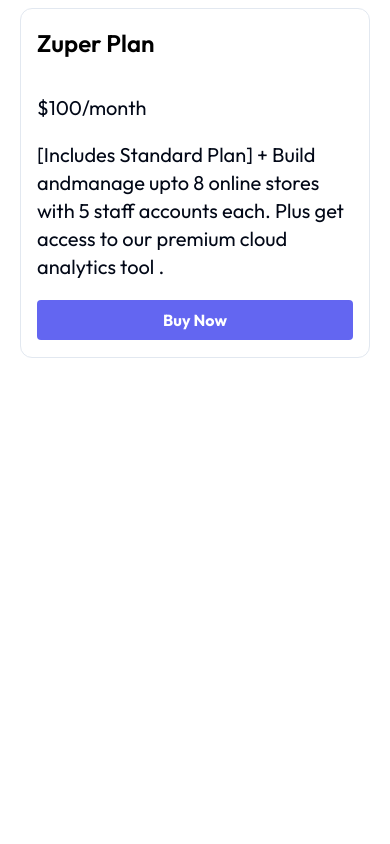
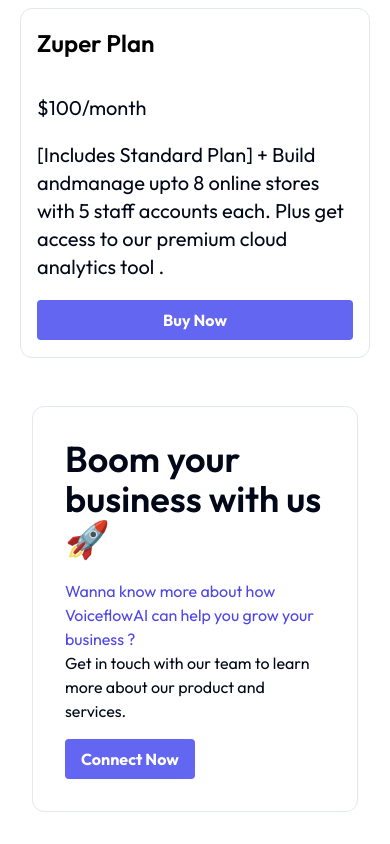
Before and after one commit to Abhishek-M-K/Voiceflow-landing, a Next.js app: page / in a window 390 px wide. Shown: the part 5257-6101 px from the top of the page. Before the commit the page ends 5631 px from the top, so only its background shows below. Built offline with nearby package versions, Linux system fonts and the light colour scheme.

Commit message:
feat : add query section

```diff
--- a/app/fourth-section/page.tsx
+++ b/app/fourth-section/page.tsx
@@ -1,7 +1,28 @@
 const FourthSection = () => {
   return (
-    <div>
-      <h1>Fourth Section</h1>
+    <div className="md:py-20 p-8 ">
+      <div className=" border-[1px] md:w-2/4 p-8 mx-auto rounded-xl">
+        <div className="text-4xl mb-5 font-semibold">
+          Boom your business with us{" "}
+          <span role="img" aria-label="rocket">
+            {" "}
+            🚀
+          </span>
+        </div>
+
+        <div>
+          <span className="text-indigo-600">
+            Wanna know more about how VoiceflowAI can help you grow your
+            business ?{" "}
+          </span>
+          <br /> Get in touch with our team to learn more about our product and
+          services.
+        </div>
+
+        <button className="bg-indigo-500 hover:bg-indigo-700 mt-4 text-white font-bold py-2 px-4 rounded">
+          Connect Now
+        </button>
+      </div>
     </div>
   );
 };
--- a/app/page.tsx
+++ b/app/page.tsx
@@ -4,6 +4,7 @@
 import SecondSection from "./second-section/page";
 import ThirdSection from "./third-section/page";
 import Pricing from "./pricing/page";
+import FourthSection from "./fourth-section/page";
 
 export default function Home() {
   return (
@@ -14,6 +15,7 @@
       <SecondSection />
       <ThirdSection />
       <Pricing />
+      <FourthSection />
     </div>
   );
 }
```
